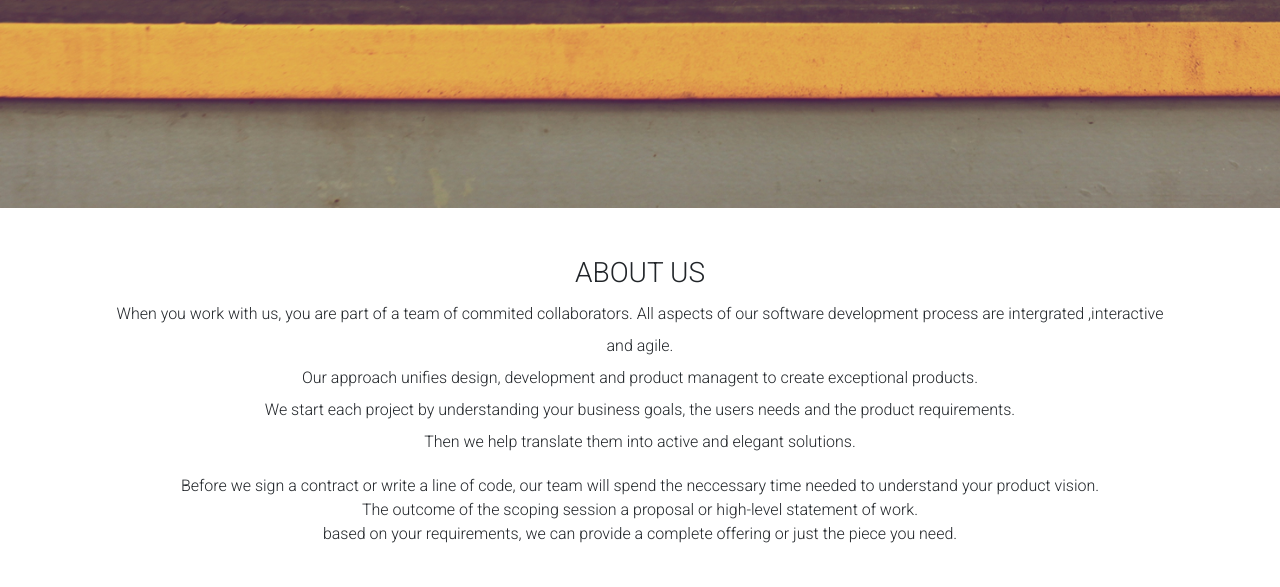
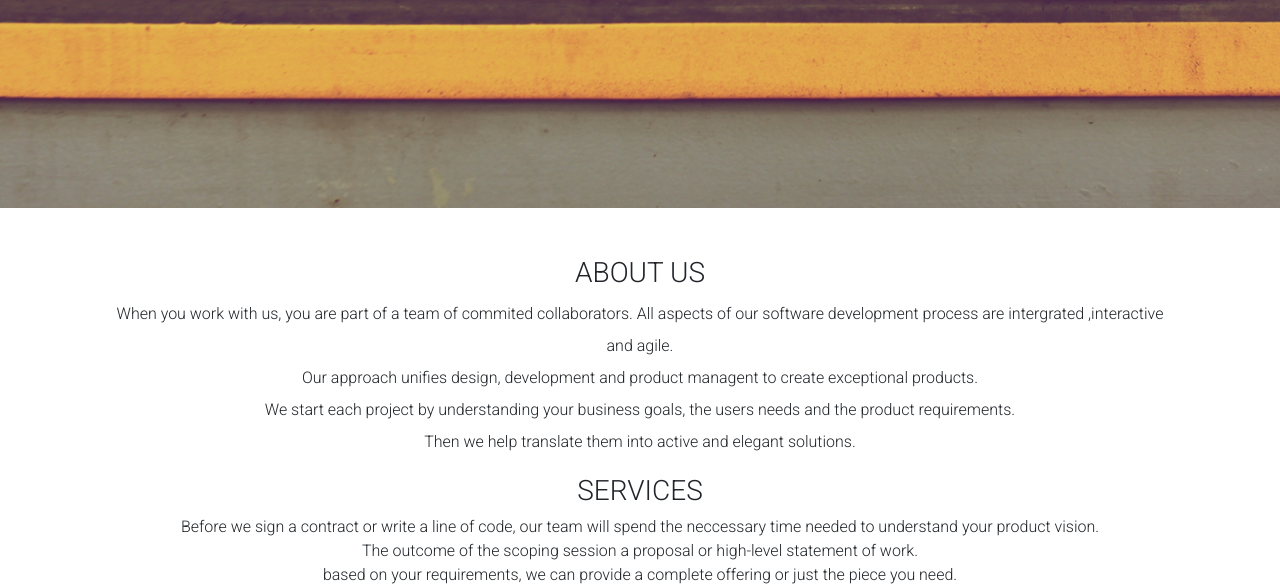
Before and after one commit to erhic/Delani-_Studio, a plain HTML site: page index.html in a window 1280 px wide. Shown: the part 720-1307 px from the top of the page. Before the commit the page ends 1266 px from the top, so only its background shows below. Drawn offline with nearby package versions, Linux system fonts and the light colour scheme; files whose address does not match are found by name.

Commit message:
add paragraph heading, heading three

```diff
--- a/index.html
+++ b/index.html
@@ -37,6 +37,7 @@
             <br> We start each project by understanding your business goals, the users needs and the product requirements.<br> Then we help translate them into active and elegant solutions.</p>
     </div>
     <div class="container fluid text-center">
+        <h3>SERVICES</h3>
         Before we sign a contract or write a line of code, our team will spend the neccessary time needed to understand your product vision.<br>The outcome of the scoping session a proposal or high-level statement of work. <br>based on your requirements,
         we can provide a complete offering or just the piece you need.
     </div>
```
